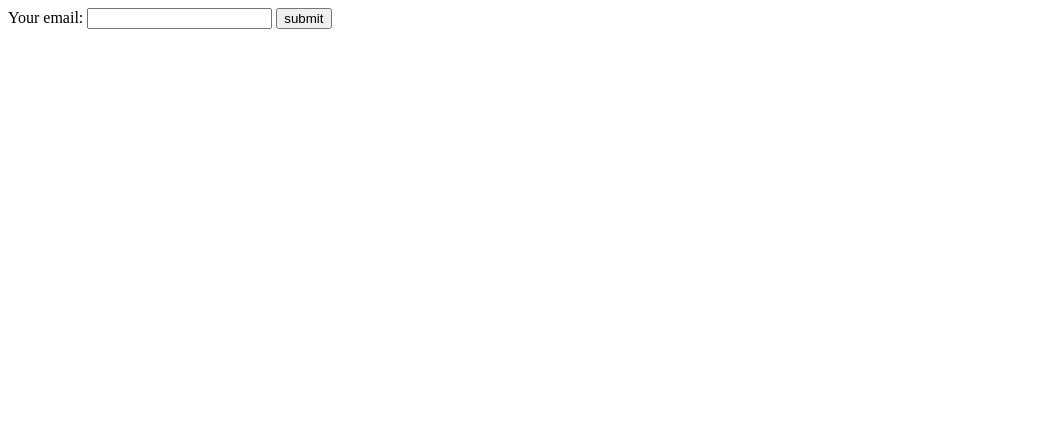
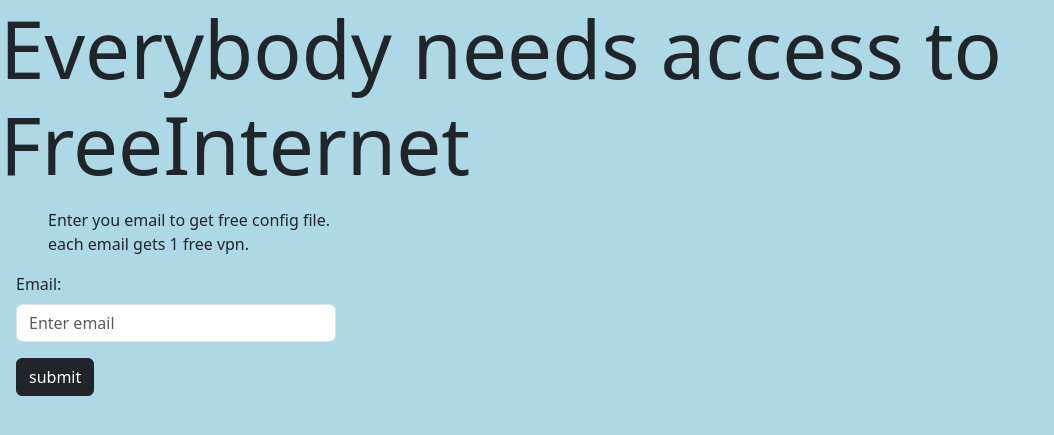
Before and after one commit to Soroushbolbolabady/FreeInternet, a Django app: page / in a window 1280 px wide. Shown: the top 435 px of the page, without its empty margins (0-1054 px from the left). Run offline with Django 4.2, Linux system fonts and the light colour scheme; some libraries are stand-ins or nearby versions.

Commit message:
install bs5 and use it

```diff
--- a/config/settings.py
+++ b/config/settings.py
@@ -39,6 +39,7 @@ INSTALLED_APPS = [
     'django.contrib.sessions',
     'django.contrib.messages',
     'django.contrib.staticfiles',
+    'bootstrap5',
 ]
 
 MIDDLEWARE = [
--- a/vpn_generator/templates/vpn_generator/home.html
+++ b/vpn_generator/templates/vpn_generator/home.html
@@ -3,15 +3,25 @@
 <head>
     <meta charset="UTF-8">
     <title>Home</title>
+    {% load bootstrap5 %}
+    {% bootstrap_css %}
+    {% bootstrap_javascript %}
 </head>
-<body>
+<body style="background-color:lightblue">
 
+    <main style="">
+        <h1 class="display-1 mb-3">Everybody needs access to FreeInternet</h1>
+        <p class="ms-5">Enter you email to get free config file.<br>
+            each email gets 1 free vpn.</p>
         <form id="userform" method="post">
                 {% csrf_token %}
 
-        <label for="email">Your email:</label>
-        <input id="email" name="email" type="email" required/>
-        <input type="submit" value="submit">
+            <div class="mb-3 mt-3 ms-3 w-25">
+                <label for="email" class="form-label">Email:</label>
+                <input type="email" class="form-control" id="email" placeholder="Enter email" name="email">
+                <input class="btn btn-dark mt-3 "  type="submit" value="submit">
+
+            </div>
 
         </form>
         {% if messages %}
@@ -21,6 +31,7 @@
             {% endfor %}
         </ul>
         {% endif %}
+    </main>
 
 </body>
 </html>
```
Lines whose indentation alone changed are shown as unchanged.
